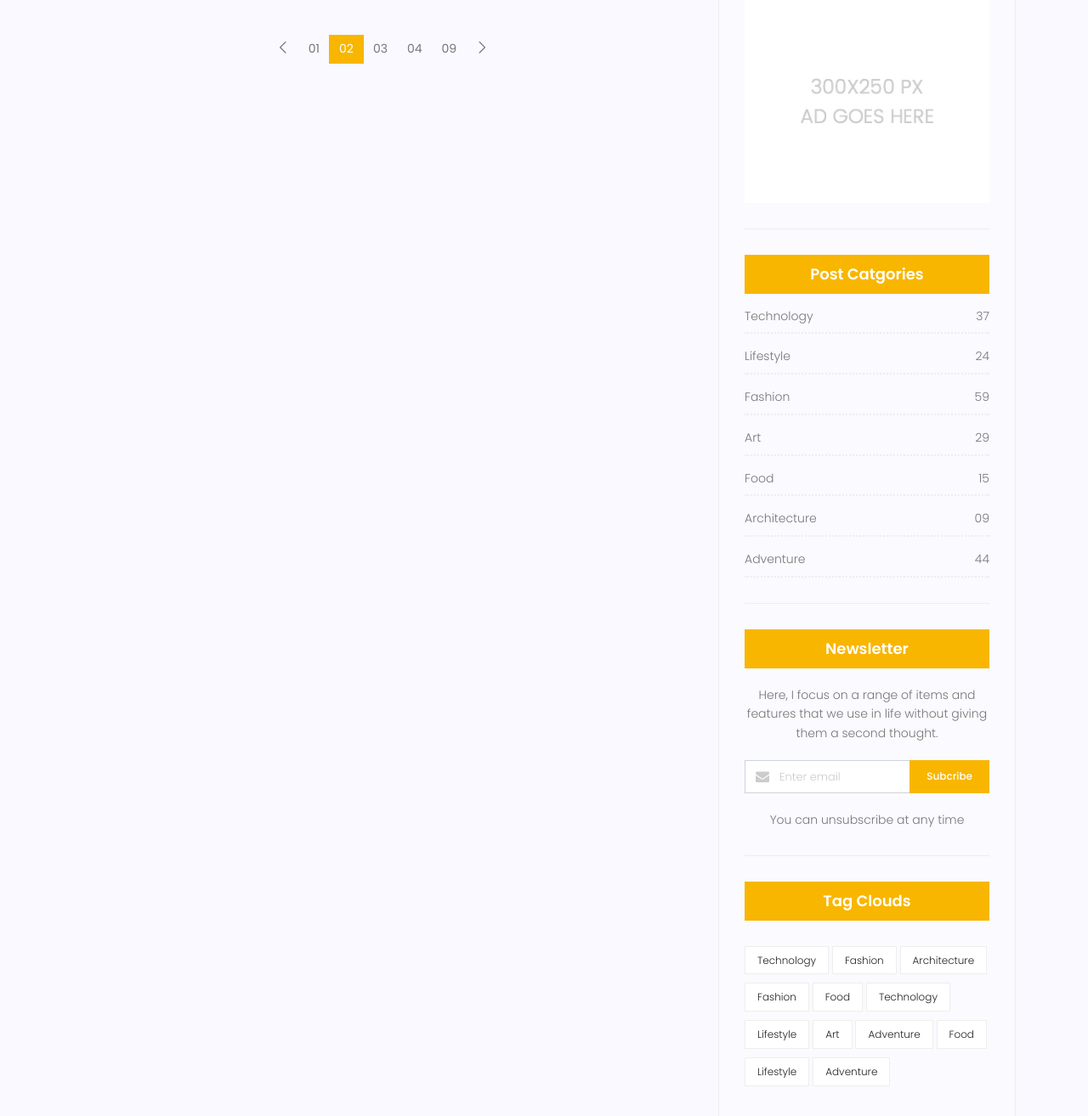
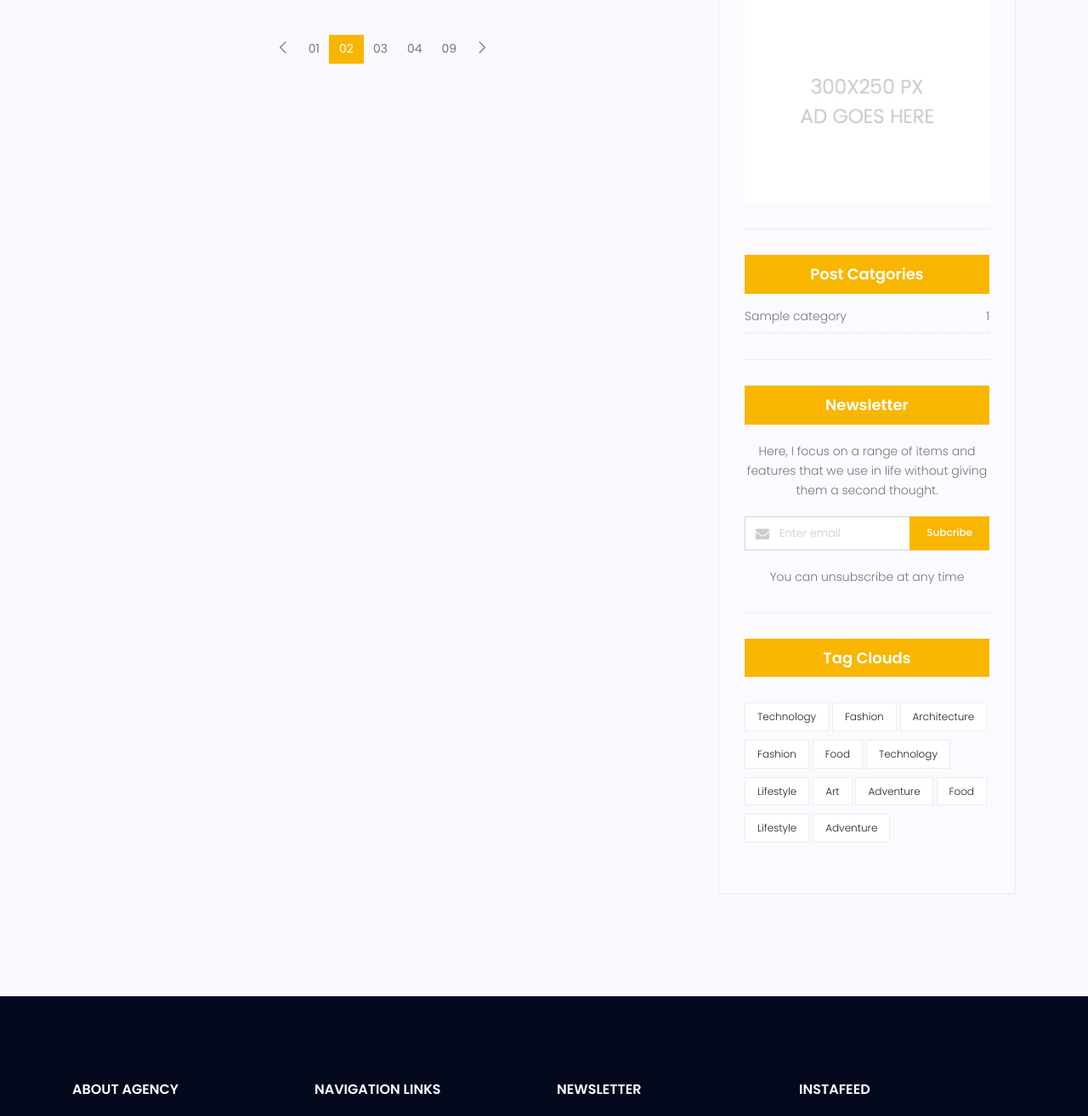
Before and after one commit to sepehrabbaspour/mysite, a Django app: page /blog/ in a window 1280 px wide. Shown: the part 1709-3023 px from the top of the page at 85% size. Run offline with Django 5.2, Linux system fonts and the light colour scheme; tables that the repository leaves empty hold one stand-in row (values such as "Sample post"); grey boxes marked "Sample" are stand-in pictures; some libraries are stand-ins or nearby versions.

Commit message:
Add post categories inclusion tag
Add an inclusion tag to display published post categories with their post counts

```diff
--- a/blog/templatetags/blog_tags.py
+++ b/blog/templatetags/blog_tags.py
@@ -1,5 +1,6 @@
 from django import template
-from blog.models import Post
+from blog.models import Post #baraye post ha
+from blog.models import Category #baraye category ha
 
 register = template.Library()
 
@@ -170,3 +171,31 @@ def latestposts(arg=3):
     #agar biaim va ye (-) bezarim poshtesh yani : order_by('-published_date')
     #in amalkard baraks khahad shod yani az post haye ghadimi be jadid namayesh dade mishan.
     #hala mishe safahat moteaded ezafe kard va kar haye bishtari niz anjam dad ba hamin seta register mitoonim dashte bashim.
+
+@register.inclusion_tag('blog/blog-post-categories.html')
+def postcategories():
+    posts = Post.objects.filter(status=1)
+    categories = Category.objects.all()
+    cat_dict = {}
+    #categories : inam mesl post , migim har chi object tooye category darim bardar biar tamam category hamo
+    #hala kari ke mikhaym bokonim ine ke chetor behesh begim tamam post hayi ke daram tedad category hayi ke marboot
+    #be oon post hastesh ro shomaresh konam va dar kenar esm sh bezar
+    #tedad post haro ba count() dar miavordim amma in be dard kar ma nemikhore.
+    #pas bayad in karo bokonim : behesh begim boro be ezaye name hayi ke tooye categories hastand check kon bebin kodoom post ha
+    #shamel in mishe ba for
+
+    for name in categories:
+        cat_dict[name] = posts.filter(category=name).count()
+    return {'categories' : cat_dict}
+        #migim boro tooye post ha filter kon bar asas oonayi ke category shoon barabar name category ie hastesh ke
+        #man daram behesh midam , yani migam boro doone doone tamam post hamo negah kon bebin kodoom hashoon ba in category ie ke esmesho
+        #daram tak tak behet midam yekie
+        #hala ye masale ie : inaro man chetor zakhie konam va bargardoonam ? mishe ba dictionary ino halesh kard.
+        #daghigha zir variable categories daram minevisamesh. ye dicionary khali misazam va miam behesh eleman ezafe mikonam
+        #eleman ha banast chi bashe ? key ash barabar esm oon category hast , va value barabar tedad post hayi ke marboot be oon category hastesh
+        #hala migim chi ? cat_dict[name] = posts.filter(category=name).count()
+        #yani dar vaghe darim migim ke tooye halghe for bia har bar be cat_dict ie ke balatar sakhtam , bar asas key ke esmet bood
+        #chio ezafe kon ? post haro begard peyda kon bar asas oon chizi ke name sh moshabeh ine va ba count tedadesh ro shomaresh kon
+        #ba in ravesh man mitoonam be oon dictionary ke daram misazam eleman hayi ke mortabet hasto vasl konam va berizam toosh
+        #hala chetor baresh gardoonim ?
+        #ye esm behesh midam masala categories va value sho barabar cat dict mizarim yani be in soorat : return {'categories' : cat_dict}
--- a/templates/blog/blog-home.html
+++ b/templates/blog/blog-home.html
@@ -1,5 +1,6 @@
 	{% extends "base.html" %}
 	{% load static %}
+	{% load blog_tags %}
 
 	{% block content %}
 
@@ -231,8 +232,10 @@
 								{% include 'blog/blog-ads.html' %}
 								{% comment %} inam baraye tablighat blog-home :)))) {% endcomment %}
 
-								{% include 'blog/blog-post-categories.html' %}
+								{% comment %} {% include 'blog/blog-post-categories.html' %} {% endcomment %}
 								{% comment %} inja baraye category ha  {% endcomment %}
+
+								{% postcategories %}
 
 								{% include 'blog/blog-newsletter.html' %}
 								{% comment %} baraye news letter ha {% endcomment %}
--- a/templates/blog/blog-post-categories.html
+++ b/templates/blog/blog-post-categories.html
@@ -3,47 +3,13 @@
 								<div class="single-sidebar-widget post-category-widget">
 									<h4 class="category-title">Post Catgories</h4>
 									<ul class="cat-list">
+										{% for name,count in categories.items %}
 										<li>
 											<a href="#" class="d-flex justify-content-between">
-												<p>Technology</p>
-												<p>37</p>
+												<p>{{name}}</p>
+												<p>{{count}}</p>
 											</a>
 										</li>
-										<li>
-											<a href="#" class="d-flex justify-content-between">
-												<p>Lifestyle</p>
-												<p>24</p>
-											</a>
-										</li>
-										<li>
-											<a href="#" class="d-flex justify-content-between">
-												<p>Fashion</p>
-												<p>59</p>
-											</a>
-										</li>
-										<li>
-											<a href="#" class="d-flex justify-content-between">
-												<p>Art</p>
-												<p>29</p>
-											</a>
-										</li>
-										<li>
-											<a href="#" class="d-flex justify-content-between">
-												<p>Food</p>
-												<p>15</p>
-											</a>
-										</li>
-										<li>
-											<a href="#" class="d-flex justify-content-between">
-												<p>Architecture</p>
-												<p>09</p>
-											</a>
-										</li>
-										<li>
-											<a href="#" class="d-flex justify-content-between">
-												<p>Adventure</p>
-												<p>44</p>
-											</a>
-										</li>
+										{% endfor %}
 									</ul>
 								</div>
```
